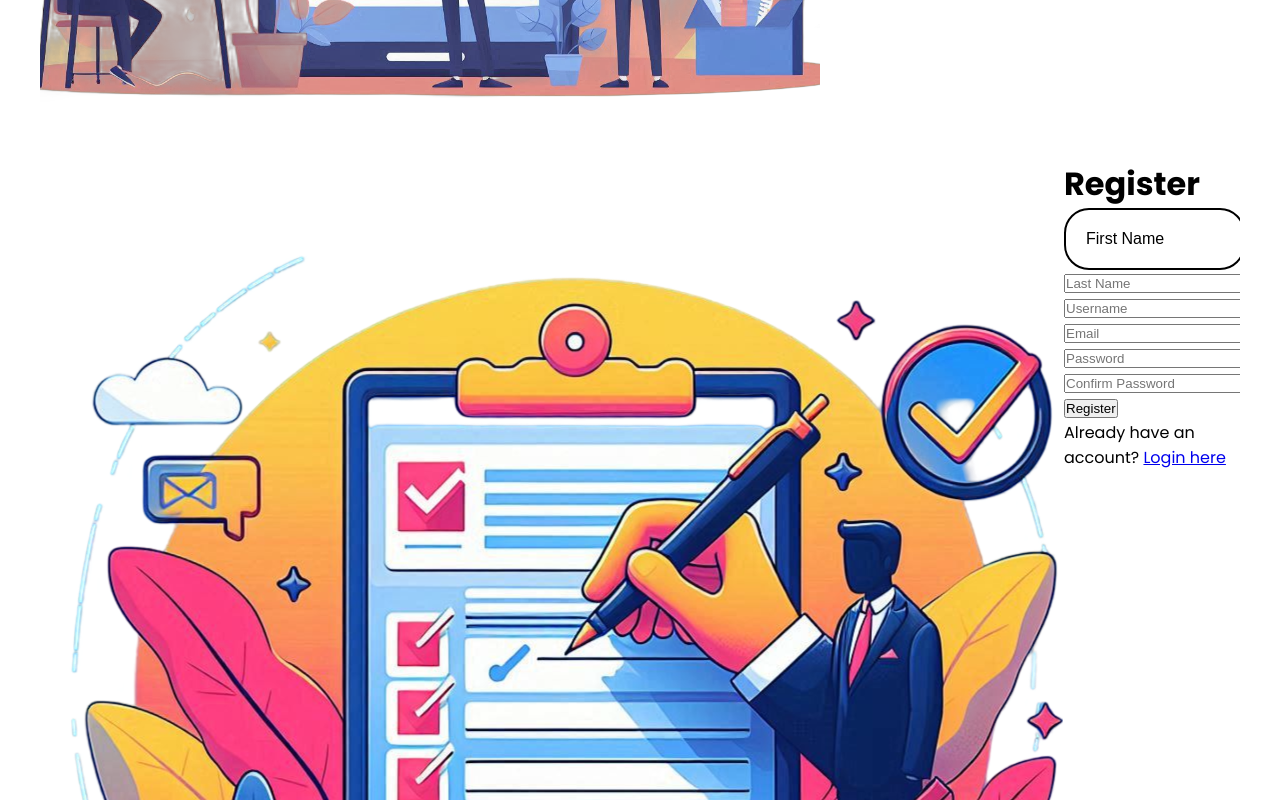
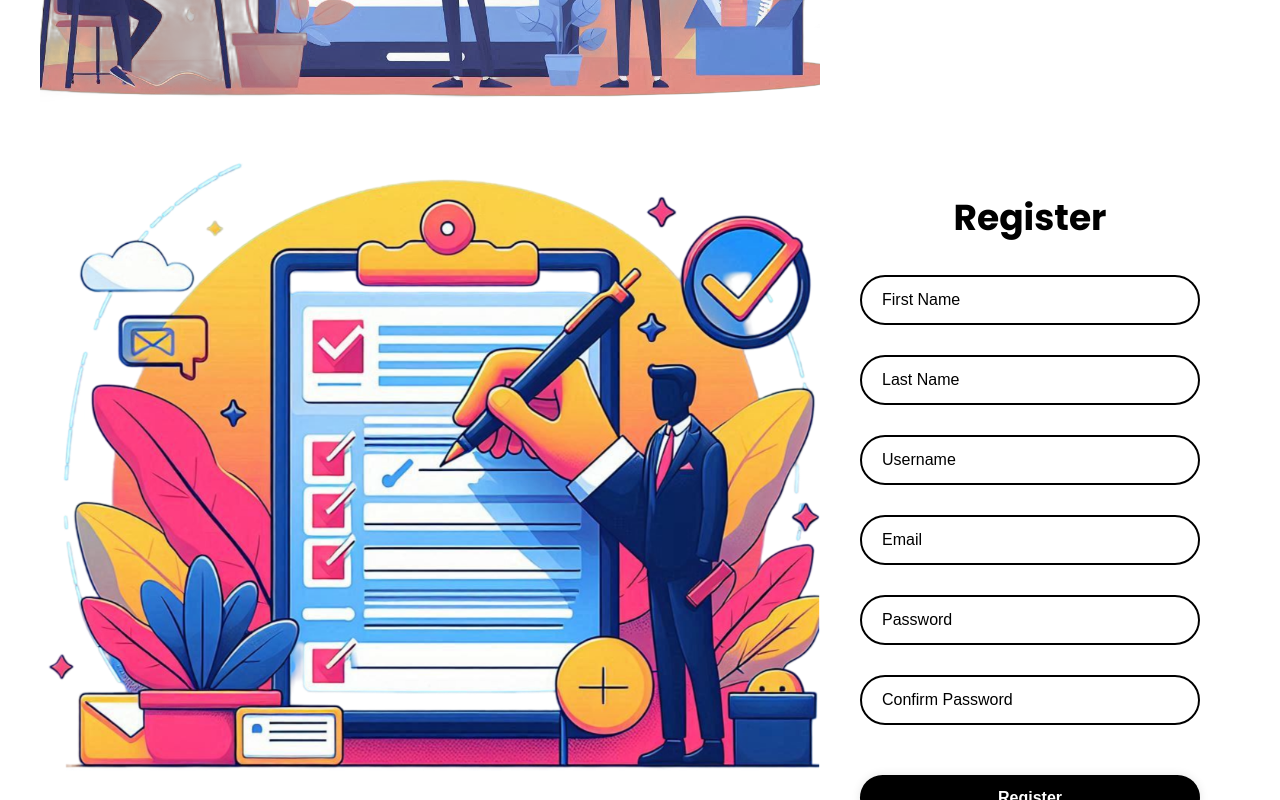
Before and after one commit to DevHub-spring/TaskManagement-Frontend, a React (Create React App) app: page / in a window 1280 px wide. Shown: the part 480-1280 px from the top of the page. Built offline with nearby package versions, Linux system fonts and the light colour scheme.

Commit message:
Adding necessary changes for register page

```diff
--- a/src/Components/Pages/LoginForm/Loginpage.css
+++ b/src/Components/Pages/LoginForm/Login_Registerpage.css
@@ -126,3 +126,50 @@ body{
 .register-link p a:hover{
     text-decoration: underline;
 }
+
+/*Register Section*/
+.RegisterContainer{
+    display: flex;
+    width: 100%;
+    max-width: 1200px;
+    height: 80vh;
+    background-color: white;
+    border-radius: 10px;
+    overflow: hidden;
+    box-shadow: 0 4 10 rgba(0, 0, 0, 0.2);
+}
+
+.RegisterSection{
+    width: 420px;
+    background: transparent;
+    color: black;
+    border-radius: 10px;
+    padding: 30px 40px;
+}
+.RegisterSection .Registerbtn{
+    width: 100%;
+    height: 45px;
+    border: none;
+    outline: none;
+    background: black;
+    font-size: 18px;
+    cursor: pointer;
+    border-radius: 40px;
+    box-shadow: 0 0 10px rgba(0, 0, 0, .1);
+    margin: 20px 0;
+    cursor: pointer;
+    font-size: 16px;
+    color: white;
+    font-weight: 700;
+
+}
+.RegisterSection h1{
+    font-size: 36px;
+    text-align: center;
+}
+.RegisterSection .textbox{
+    position: relative;
+    width: 100%;
+    height: 50px;
+    margin:30px 0;
+}
--- a/src/Components/Pages/LoginForm/Loginpage.js
+++ b/src/Components/Pages/LoginForm/Loginpage.js
@@ -1,5 +1,5 @@
 import React from 'react';
-import './Loginpage.css';
+import './Login_Registerpage.css'
 import { FaUser,FaLock } from "react-icons/fa";
 import loginImage from '../../../images/login.png';
 
--- a/src/Components/Pages/RegisterForm/RegisterForm.css
+++ /dev/null
@@ -1,21 +0,0 @@
-body{
-    font-family: "Poppins", sans-serif;
-    display: flex;
-    justify-content: center;
-    align-items: center;
-    min-height: 100vh;
-    margin: 0;
-}
-.RegisterContainer{
-    display: flex;
-    width: 100%;
-    max-width: 1200px;
-    height: 80vh;
-    background-color: white;
-    border-radius: 10px;
-    overflow: hidden;
-    box-shadow: 0 4 10 rgba(0, 0, 0, 0.2);
-}
-.textbox{
-    width:100%;
-}
--- a/src/Components/Pages/RegisterForm/RegisterForm.js
+++ b/src/Components/Pages/RegisterForm/RegisterForm.js
@@ -1,11 +1,10 @@
 import React from 'react'
-import './RegisterForm.css'
 import registerImage from '../../../images/register.png'
 
 export const RegisterForm = () => {
   return (
     <div className='RegisterContainer'>
-    <div className="Register-ImageSection">
+    <div className="image-section">
         <img src={registerImage} alt="register-image" />
     </div>
     <div className='RegisterSection'>
@@ -14,23 +13,23 @@ export const RegisterForm = () => {
             <div className="textbox">
             <input type="text" placeholder="First Name" name="firstname" required/>
             </div>
-            <div className="register-textbox">
+            <div className="textbox">
             <input type="text" placeholder="Last Name" name="lastname" required/>
             </div>
-            <div className="register-textbox">
+            <div className="textbox">
             <input type="text" placeholder="Username" name="username" required/>
             </div>
-            <div className="register-textbox">
+            <div className="textbox">
             <input type="email" placeholder="Email" name="email" required/>
             </div>
-            <div className="register-textbox">
+            <div className="textbox">
             <input type="password" placeholder="Password" name="password" required/>
             </div>
-            <div className="register-textbox">
+            <div className="textbox">
             <input type="password" placeholder="Confirm Password" name="confirmpassword" required/>
             </div>
             <button type="submit" className="Registerbtn">Register</button>
-            <div className="login-link">
+            <div className="register-link">
             <p>Already have an account? <a href="#">Login here</a></p>
             </div>
         </form>
```
